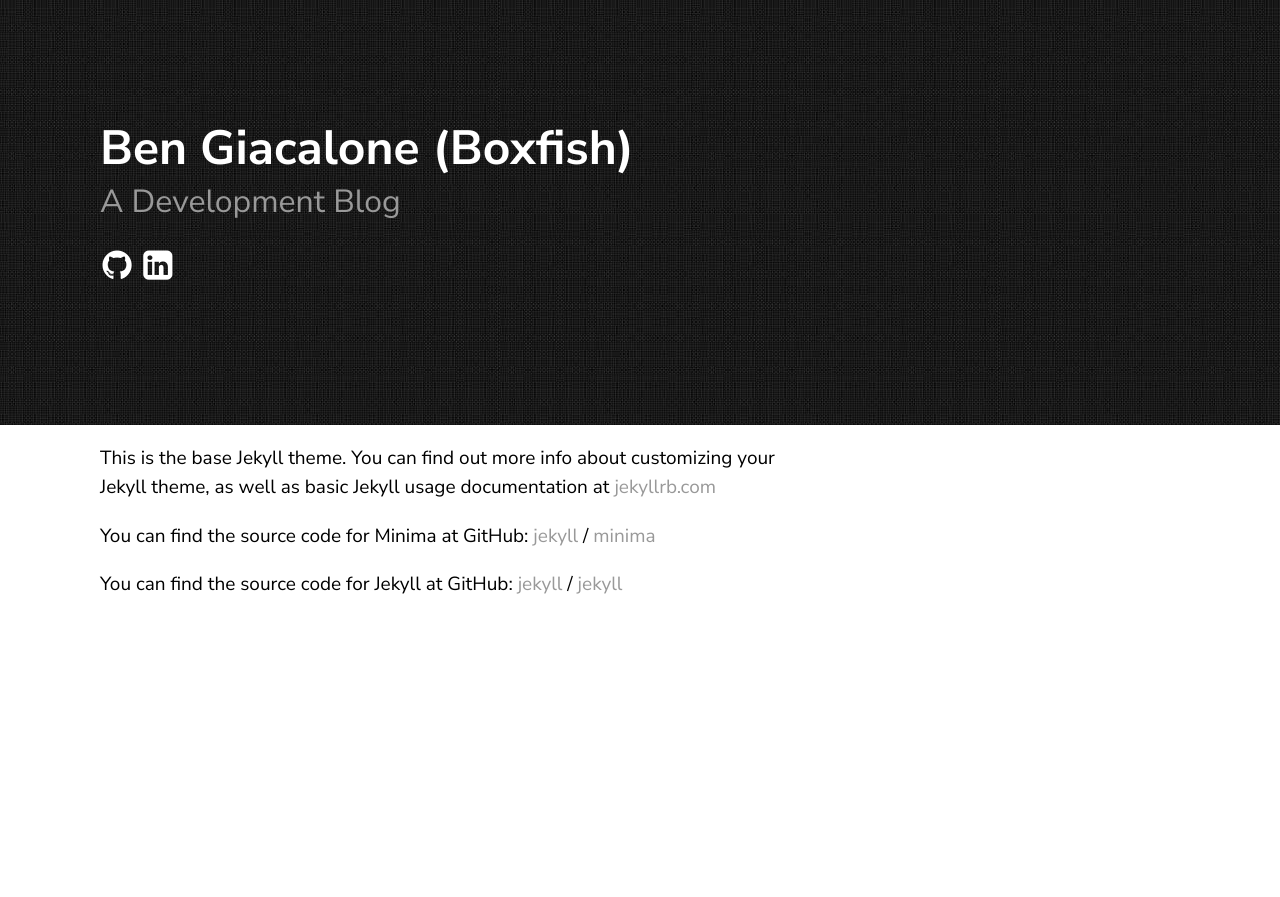
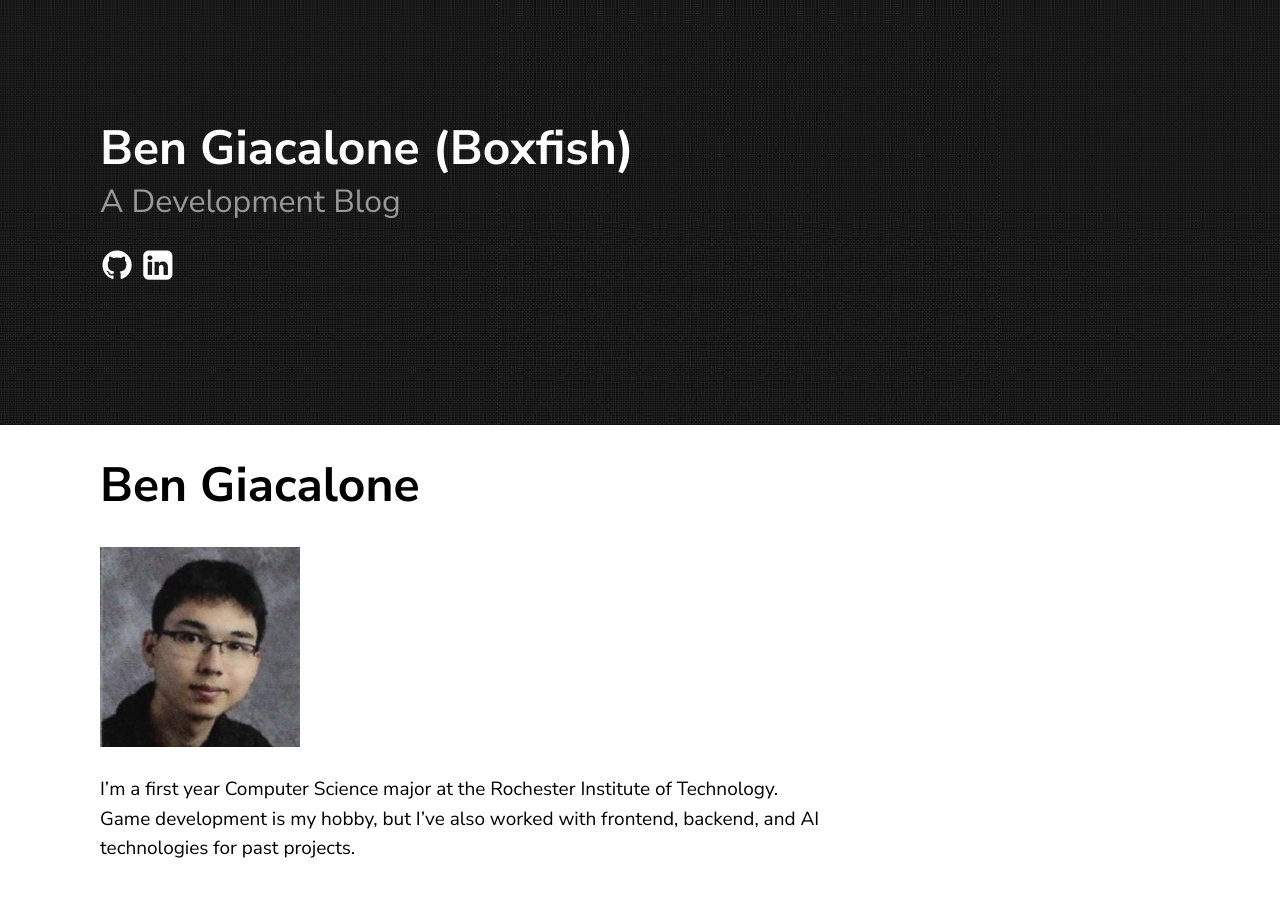
Before and after one commit to Boxxfish/boxxfish.github.io-old, a Jekyll site: the page built from about.markdown, in a window 1280 px wide. Shown: the top 897 px of the page. Built offline with Jekyll 4.4.1, drawn with Linux system fonts in a browser that asks for light colours.

```diff
--- a/about.markdown
+++ b/about.markdown
@@ -4,15 +4,8 @@
 permalink: /about/
 ---
 
-This is the base Jekyll theme. You can find out more info about customizing your Jekyll theme, as well as basic Jekyll usage documentation at [jekyllrb.com](https://jekyllrb.com/)
+# Ben Giacalone
 
-You can find the source code for Minima at GitHub:
-[jekyll][jekyll-organization] /
-[minima](https://github.com/jekyll/minima)
+![me](/assets/pics/me.jpg)
 
-You can find the source code for Jekyll at GitHub:
-[jekyll][jekyll-organization] /
-[jekyll](https://github.com/jekyll/jekyll)
-
-
-[jekyll-organization]: https://github.com/jekyll
+I'm a first year Computer Science major at the Rochester Institute of Technology. Game development is my hobby, but I've also worked with frontend, backend, and AI technologies for past projects.
```
Also changed, not shown: colony_caseus.markdown (added, +11 -0 lines), assets/pics/colonycaseus.png (added), assets/pics/me.jpg (added).
